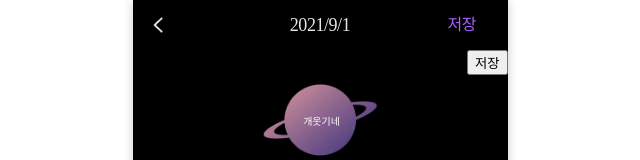
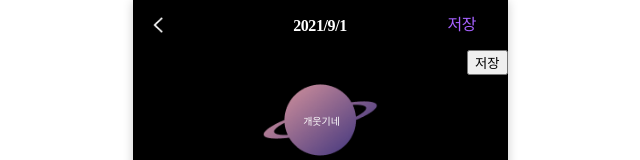
Before and after one commit to KMU-WINK/OMO, a React (Create React App) app in the folder front/: page /write in a window 1280 px wide. Shown: the top 160 px of the page, without its empty margins (320-960 px from the left). Built offline with nearby package versions, Linux system fonts and the light colour scheme; a web font is replaced by a local one.

Commit message:
edit footer & header

```diff
--- a/front/src/components/common/footer.js
+++ b/front/src/components/common/footer.js
@@ -32,7 +32,7 @@ const Footer = (props) => {
                     <p>목록</p>
                 </ListWrap>
                 <MoreWrap>
-                    <div onClick={() => console.log("더보기 페이지")}/>
+                    <div onClick={() => alert('더보기 페이지를 지금 볼 수 없습니다!')}/>
                     <p>더보기</p>
                 </MoreWrap>
             </Wrap>
@@ -119,9 +119,11 @@ const SearchWrap = styled.div`
 
     font-family: S-Core Dream;
     font-style: normal;
-    font-weight: 600;
+    font-weight: bold;
     font-size: 10px;
     line-height: 12px;
+
+    text-align: center;
     letter-spacing: -0.025em;
 
     color: rgba(255, 255, 255, 0.9);
--- a/front/src/components/common/header.js
+++ b/front/src/components/common/header.js
@@ -27,7 +27,7 @@ const Header = (props) => {
             <Title>{props.title}</Title>
             {props.next === "저장"?
                 <Next>
-                    <div onClick={() => console.log('저장')}>{props.next}</div>
+                    <div onClick={props.save}>{props.next}</div>
                 </Next>
                 :
                 <>
@@ -82,11 +82,14 @@ const BackButton = styled.div`
 `;
 
 const Title = styled.div`
-  font-family: AvertaStd-Semibold;
-  font-size: 18px;
-  line-height: 21px;
+  font-family: S-Core Dream;
+  font-style: normal;
+  font-weight: 600;
+  font-size: 16px;
+  line-height: 19px;
   letter-spacing: -0.025em;
-  color: #E7E7E7;
+
+  color: #FFFFFF;
 `;
 
 const Next = styled.div`
```
